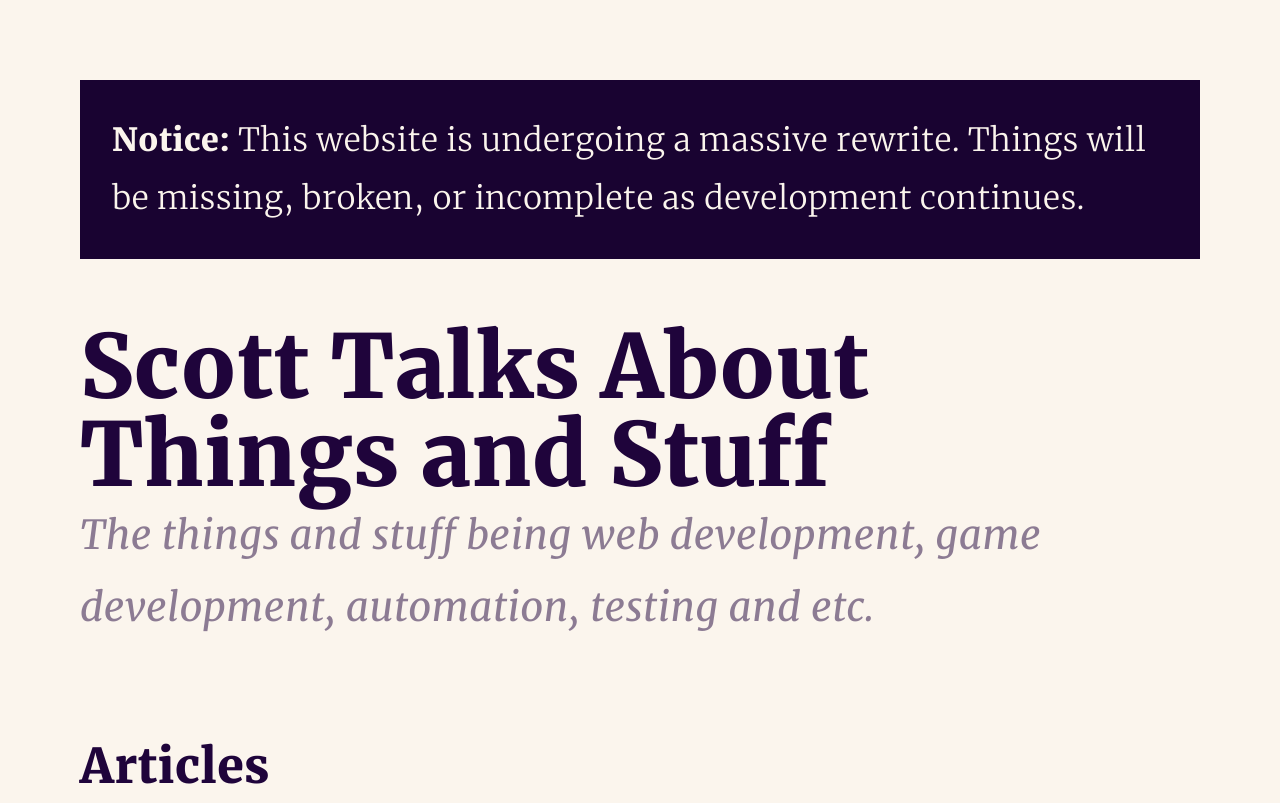
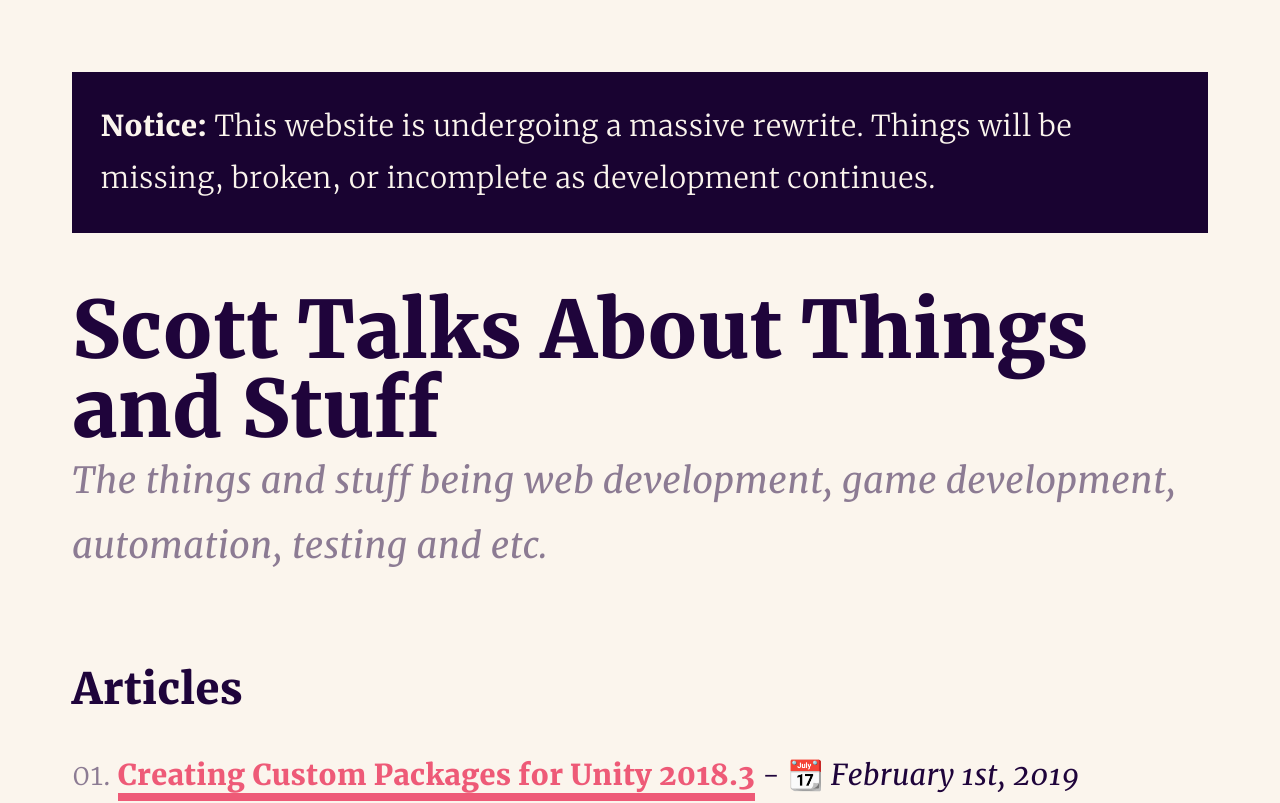
Before and after one commit to neogeek/neogeek.github.io, a Next.js app: page / in a window 1280 px wide. Shown: the top 803 px of the page. Built offline with nearby package versions, Linux system fonts and the light colour scheme.

Commit message:
Updated styles.

```diff
--- a/styles/globals.scss
+++ b/styles/globals.scss
@@ -68,15 +68,18 @@ html {
 body {
   padding: 1em;
   font-family: Merriweather;
-  font-size: 2em;
-  line-height: 1.8;
+  font-size: 1.6em;
+  line-height: 1.6;
   color: var(--main-foreground-color);
   letter-spacing: 0.01em;
 }
 
 @media (min-width: 50rem) {
   body {
+    max-width: 60em;
     padding: 2.5em;
+    font-size: 1.8em;
+    line-height: 1.8;
   }
 }
 
```
